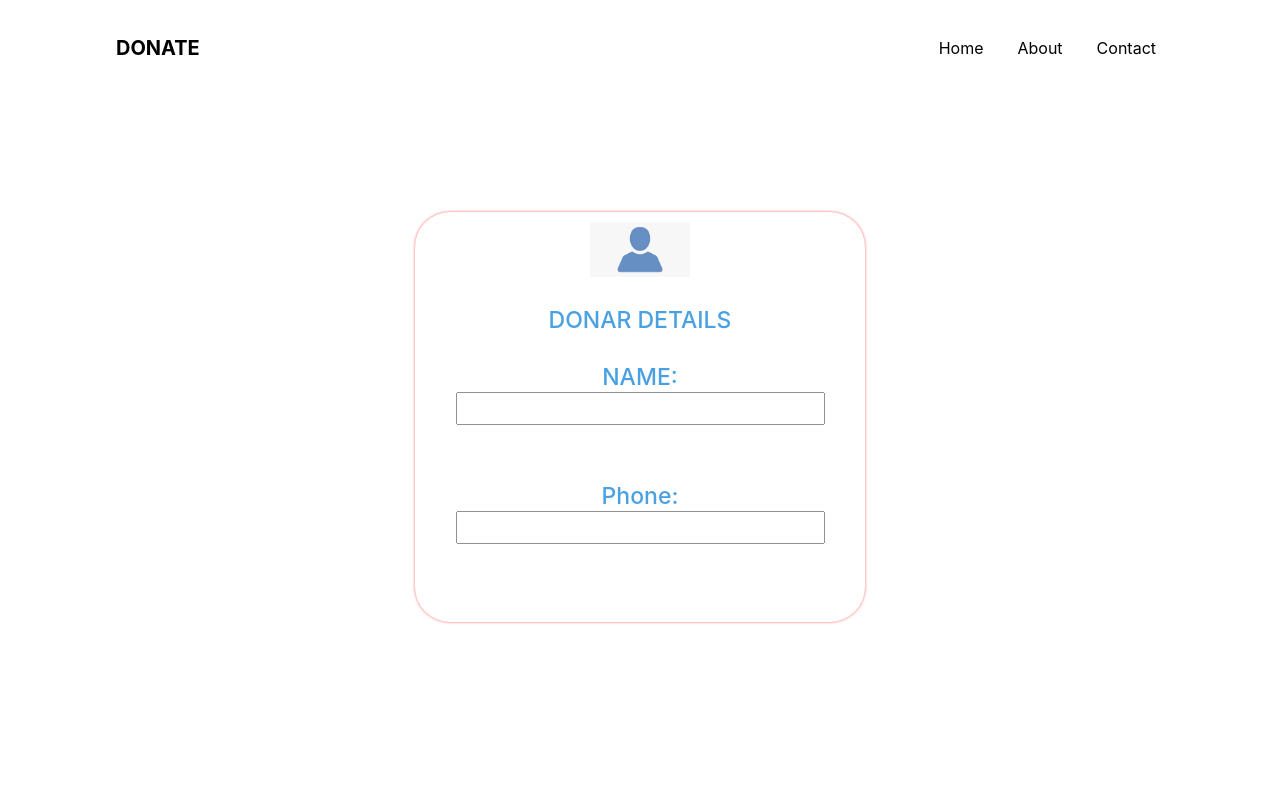
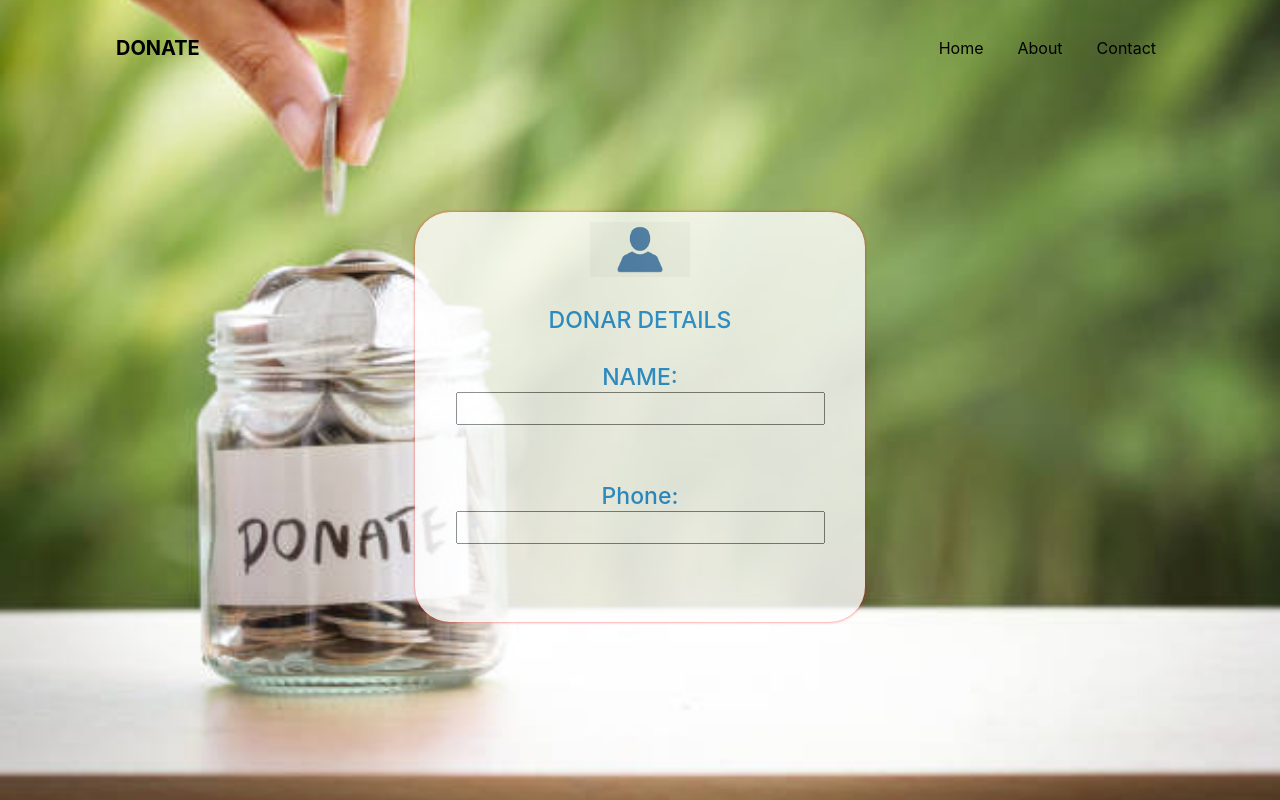
Before and after one commit to MohanG-25/payment_gateway_integration.github.io, a plain HTML site: page donate.html in a window 1280 px wide. Drawn offline with Linux system fonts and the light colour scheme.

Commit message:
Update donate.html

```diff
--- a/donate.html
+++ b/donate.html
@@ -5,7 +5,7 @@
 
 		<style>
 			body{
-		background-image:url("img/istockphoto-813128966-612x612.jpg");
+		background-image:url("istockphoto-813128966-612x612.jpg");
 		background-position: center;
 		background-repeat: no-repeat;
 		background-size: cover;
```
